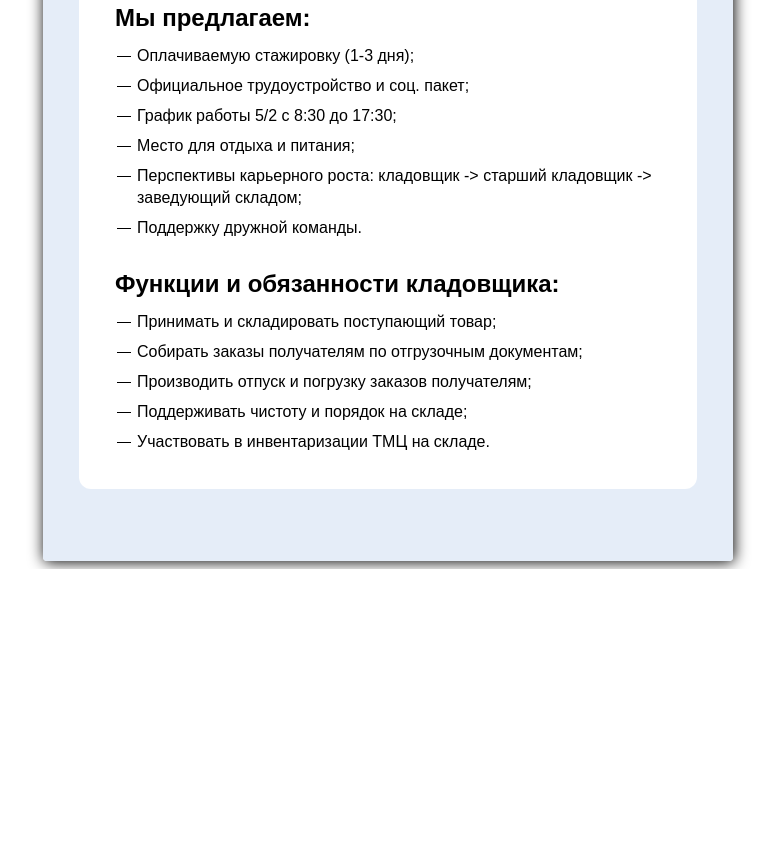
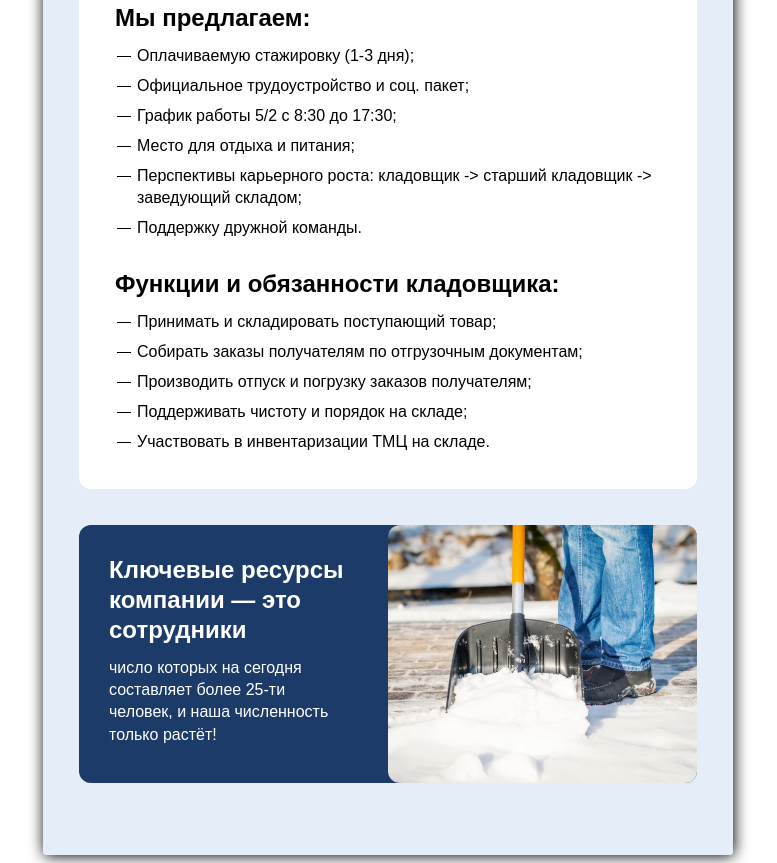
Before and after one commit to hellsgor/vodolov, a website built with Vite: page src/index.html in a window 1280 px wide. Shown: the part 755-1618 px from the top of the page, without its empty margins (252-1029 px from the left). Before the commit the page ends 1324 px from the top, so only its background shows below. Built offline with nearby package versions, Linux system fonts and the light colour scheme.

Commit message:
implemented resources block

```diff
--- a/src/assets/scss/components/_content.scss
+++ b/src/assets/scss/components/_content.scss
@@ -11,24 +11,38 @@
 
   & > div {
     border-radius: 12px;
+    overflow: hidden;
   }
 
   &__about {
-    $text-color: $white;
     background-color: $primary;
-    color: $text-color;
 
     p {
       margin-bottom: 10px;
-    }
-
-    p strong {
-      color: $text-color;
     }
   }
 
   &__description {
     background-color: $white;
+  }
+
+  &__resources,
+  .resources {
+    display: flex;
+    column-gap: 10px;
+    background-color: $primary;
+    width: 100%;
+
+    &__text {
+      padding: 30px;
+    }
+
+    img {
+      max-width: 50%;
+      width: 100%;
+      border-top-left-radius: 12px;
+      border-bottom-left-radius: 12px;
+    }
   }
 
   ul,
@@ -58,6 +72,15 @@
       }
     }
   }
+
+  .white-text {
+    $text-color: $white;
+
+    p,
+    p strong {
+      color: $text-color;
+    }
+  }
 }
 
 @media (max-width: #{$mediaMD}) {
--- a/src/components/content.html
+++ b/src/components/content.html
@@ -1,8 +1,6 @@
 <div class="tmpl-hh-content">
-  <div class="tmpl-hh-content__about l-paddings">
-    <p>
-      <strong>С 2009 года мы стремимся:</strong>
-    </p>
+  <div class="tmpl-hh-content__about l-paddings white-text">
+    <p><strong>С 2009 года мы стремимся:</strong></p>
     <p>Обустроить и благоустроить территории, объекты и дороги Сибири и Дальнего Востока так, что бы каждый житель чувствовал себя комфортно, мог гордится своим объектом и тем, что он живет в этом регионе.</p>
   </div>
   <div class="l-paddings b-vacancy-desc tmpl-hh-content__description">
@@ -26,5 +24,13 @@
       </ul>
     </div>
   </div>
+  <div class="tmpl-hh-content__resources resources white-text">
+    <div class="resources__text">
+      <p><strong>Ключевые ресурсы компании&#160;&#8212; это сотрудники</strong>
+      </p>
+      <p>число которых на&#160;сегодня составляет более 25-ти человек, и&#160;наша численность только растёт!</p>
+    </div>
+    <img src="./assets/img/resources.jpg" alt="">
+  </div>
   <hht:vacancy-description/>
 </div>
```
Also changed, not shown: src/assets/img/resources.jpg (added).
